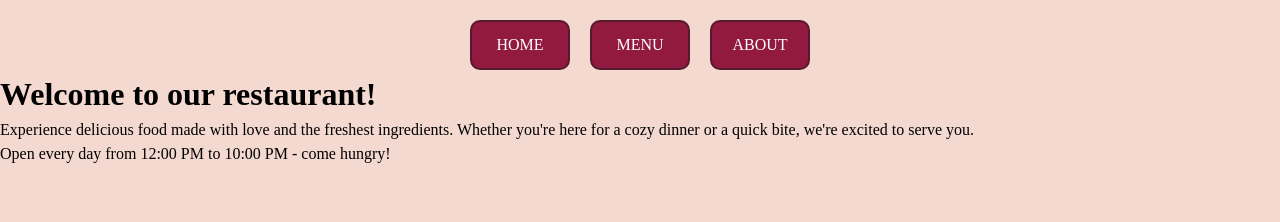
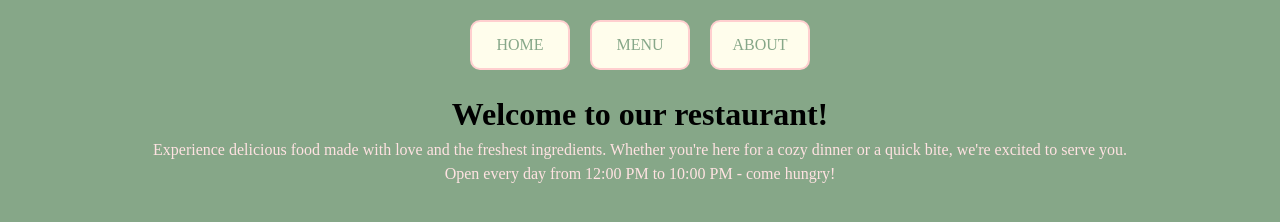
Before and after one commit to Tomek889/odin-restaurant-page, a website built with webpack: page src/template.html in a window 1280 px wide. Built offline with nearby package versions, Linux system fonts and the light colour scheme.

```diff
--- a/src/styles.css
+++ b/src/styles.css
@@ -49,19 +49,29 @@
 
 header nav {
     text-align: center;
-    margin-top: 20px;
+    margin: 20px 0px;
 }
 
 body {
-    background-color: #F4D9D0;
+    background-color: #86A788;
+    text-align: center;
 }
 
 button {
     margin: 0px 8px;
     width: 100px;
     height: 50px;
-    background-color: #921A40;
-    border: 2px solid rgb(85, 26, 43);
+    background-color: #FFFDEC;
+    border: 2px solid #FFCFCF;
     border-radius: 10px;
-    color: white;
+    color: #86A788;
 }
+
+p {
+    color: #FFE2E2;
+}
+
+ul {
+    list-style-type: none;
+    padding: 0;
+}
```
